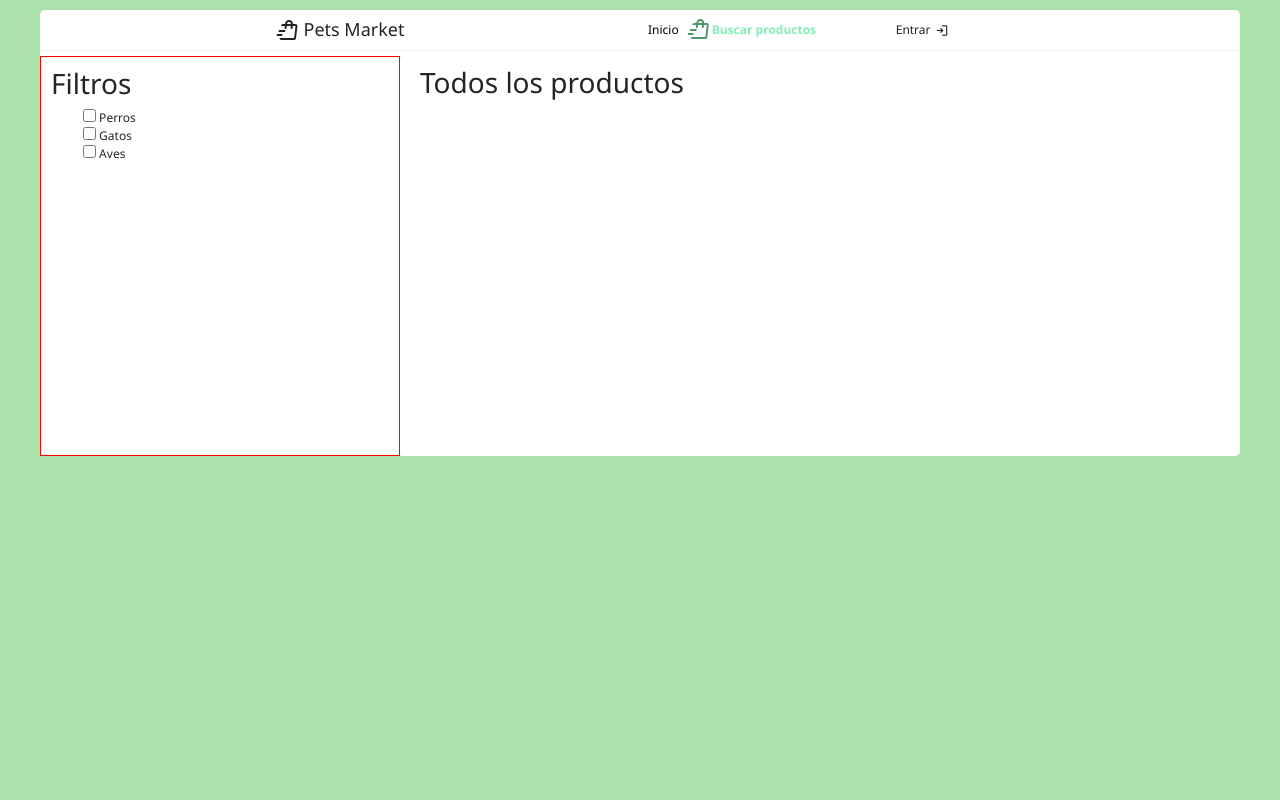
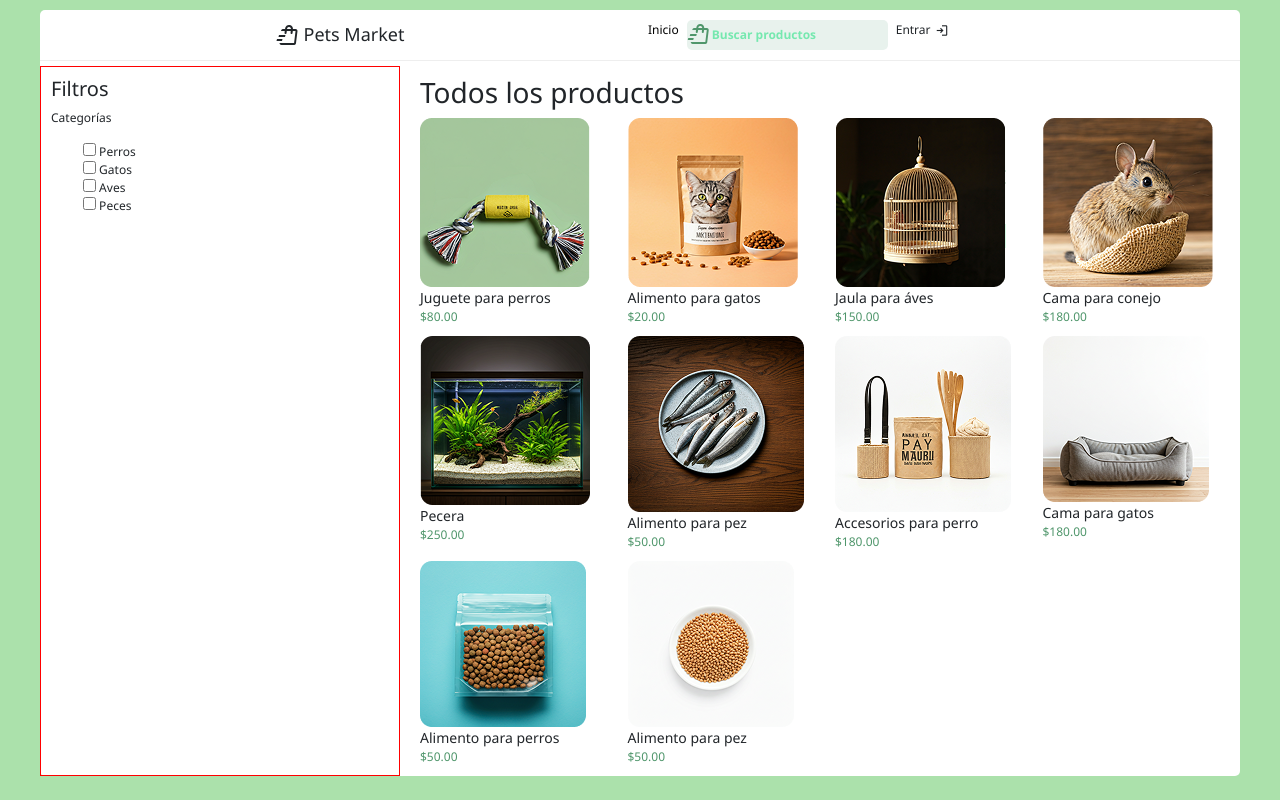
Before and after one commit to jorgeluisbenavides/pets-ecommerce, a plain HTML site: page products.html in a window 1280 px wide. Drawn offline with nearby package versions, Linux system fonts and the light colour scheme.

Commit message:
listado de productos y busqueda por nombre

```diff
--- a/css/styles.css
+++ b/css/styles.css
@@ -2,6 +2,7 @@
   --main-color-background: #abe1ab;
   --main-color-primary: #05df72;
   --main-color-input-focus: #dcfce7;
+  --main-color-input-search: #e8f2ed;
   --main-color-price: #4f966b;
   --main-color-white: #ffffff;
   --main-color-gray: #eee;
@@ -112,7 +113,6 @@ input::placeholder {
 .message-success {
   color: var(--main-color-background);
 }
-
 form button {
   background-color: var(--main-color-primary);
   border: 0px;
@@ -315,11 +315,13 @@ form button:hover {
 .input-seach span {
   position: absolute;
   left: 0px;
-  top: 2px;
+  top: 7px;
+  z-index: 1;
   color: var(--main-color-price);
 }
 
 .input-seach input {
+  background-color: var(--main-color-input-search);
   min-height: 30px;
   border: 0px;
   border-radius: var(--main-border);
@@ -329,3 +331,9 @@ form button:hover {
 .input-seach input:focus {
   outline: unset;
 }
+
+.products-result .products {
+  display: grid;
+  grid-template-columns: repeat(4, 1fr);
+  grid-gap: 10px;
+}
--- a/js/main.js
+++ b/js/main.js
@@ -160,7 +160,11 @@ if (productsHome) {
   fetch("./js/products.json")
     .then((response) => response.json())
     .then((response) => {
-      response.forEach((producto) => {
+      const productsFirter = response.filter(
+        (product) => product.isOutstanding === true
+      );
+
+      productsFirter.forEach((producto) => {
         const price = new Intl.NumberFormat("es-MX", {
           style: "currency",
           currency: "MXN",
@@ -203,15 +207,70 @@ if (categoriesHome) {
 const searchProducts = document.getElementById("search-products");
 
 if (searchProducts) {
+  let products = [];
+  let responseOrigin = [];
+  let categoriesChecked = [];
+
+  fetch("./js/products.json")
+    .then((response) => response.json())
+    .then((response) => {
+      products = response;
+      responseOrigin = response;
+
+      showProducts(products);
+    });
+
   searchProducts.addEventListener("keyup", function () {
-    fetch("./js/products.json")
-      .then((response) => response.json())
-      .then((response) => {
-        const respuesta = response.filter((product) =>
-          product.name.toLowerCase().includes(searchProducts.value)
-        );
+    products = responseOrigin.filter((product) =>
+      product.name.toLowerCase().includes(searchProducts.value)
+    );
 
-        console.log(respuesta);
-      });
+    showProducts(products);
+  });
+
+  const checkDogs = document.getElementById("dogs");
+  checkDogs.addEventListener("click", function () {
+    if (checkDogs.checked) {
+      categoriesChecked.push(checkDogs.value);
+    } else {
+      const idx = categoriesChecked.indexOf(checkDogs.value);
+      categoriesChecked.splice(idx, 1);
+    }
+
+    console.log(categoriesChecked);
+  });
+
+  const checkCats = document.getElementById("cats");
+  checkCats.addEventListener("click", function () {
+    if (checkCats.checked) {
+      categoriesChecked.push(checkCats.value);
+    } else {
+      const idx = categoriesChecked.indexOf(checkCats.value);
+      categoriesChecked.splice(idx, 1);
+    }
+
+    console.log(categoriesChecked);
   });
 }
+
+function showProducts(products) {
+  const productsResult = document.getElementById("products-result");
+  productsResult.innerHTML = "";
+
+  products.forEach((producto) => {
+    const price = new Intl.NumberFormat("es-MX", {
+      style: "currency",
+      currency: "MXN",
+    }).format(producto.price);
+
+    const cardProduct = `<div class="product-card">
+            <img src="./img/products/${producto.image}" alt="${producto.image}"></img>
+            <div class="product-name">${producto.name}</div>
+            <div class="product-price">${price}</div>
+          </div>`;
+
+    const div = document.createElement("div");
+    div.innerHTML = cardProduct;
+    productsResult.appendChild(div);
+  });
+}
--- a/js/products.json
+++ b/js/products.json
@@ -4,6 +4,7 @@
       "description":"",
       "image":"product1.png",
       "category": "dogs",
+      "isOutstanding":true,
       "price":80
     },
     {
@@ -11,6 +12,7 @@
       "description":"",
       "image":"product2.png",
       "category": "cats",
+      "isOutstanding":true,
       "price":20
     },
     {
@@ -18,6 +20,7 @@
       "description":"",
       "image":"product3.png",
       "category": "birt",
+      "isOutstanding":true,
       "price":150
     },
     {
@@ -25,6 +28,55 @@
       "description":"",
       "image":"product4.png",
       "category": "rabbit",
+      "isOutstanding":true,
       "price":180
+    },
+    {
+      "name":"Pecera",
+      "description":"",
+      "image":"product5.png",
+      "category": "fish",
+      "isOutstanding":true,
+      "price":250
+    },
+    {
+      "name":"Alimento para pez",
+      "description":"",
+      "image":"product6.png",
+      "category": "fish",
+      "isOutstanding":false,
+      "price":50
+    },
+    {
+      "name":"Accesorios para perro",
+      "description":"",
+      "image":"product7.png",
+      "category": "dogs",
+      "isOutstanding":false,
+      "price":180
+    },
+    {
+      "name":"Cama para gatos",
+      "description":"",
+      "image":"product8.png",
+      "category": "cats",
+      "isOutstanding":false,
+      "price":180
+    },
+    {
+      "name":"Alimento para perros",
+      "description":"",
+      "image":"product9.png",
+      "category": "dogs",
+      "isOutstanding":false,
+      "price":50
+    },
+    {
+      "name":"Alimento para pez",
+      "description":"",
+      "image":"product10.png",
+      "category": "fish",
+      "isOutstanding":false,
+      "price":50
     }
   ]
--- a/products.html
+++ b/products.html
@@ -31,7 +31,8 @@
                 <span class="material-symbols-outlined">
                   shopping_bag_speed
                 </span>
-                <input id="search-products" type="text" name="search" placeholder="Buscar productos">
+                <input id="search-products" class="input-seach" type="text" name="search"
+                  placeholder="Buscar productos">
               </div>
             </li>
           </ul>
@@ -41,30 +42,40 @@
     <section>
       <div class="products-contanter">
         <div class="filters">
-          <h3>Filtros</h3>
+          <h5>Filtros</h5>
+          <p>Categorías</p>
           <ul>
             <li>
               <label>
-                <input type="checkbox" name="category" value="dogs">
+                <input id="dogs" type="checkbox" name="category" value="dogs">
                 Perros
               </label>
             </li>
             <li>
               <label>
-                <input type="checkbox" name="category" value="cats">
+                <input id="cats" type="checkbox" name="category" value="cats">
                 Gatos
               </label>
             </li>
             <li>
               <label>
-                <input type="checkbox" name="category" value="birt">
+                <input id="birt" type="checkbox" name="category" value="birt">
                 Aves
+              </label>
+            </li>
+            <li>
+              <label>
+                <input id="fish" type="checkbox" name="category" value="fish">
+                Peces
               </label>
             </li>
           </ul>
         </div>
         <div class="products-result">
-          <h3>Todos los productos</h3>
+          <section>
+            <h3>Todos los productos</h3>
+            <div id="products-result" class="products"></div>
+          </section>
 
         </div>
       </div>
```
